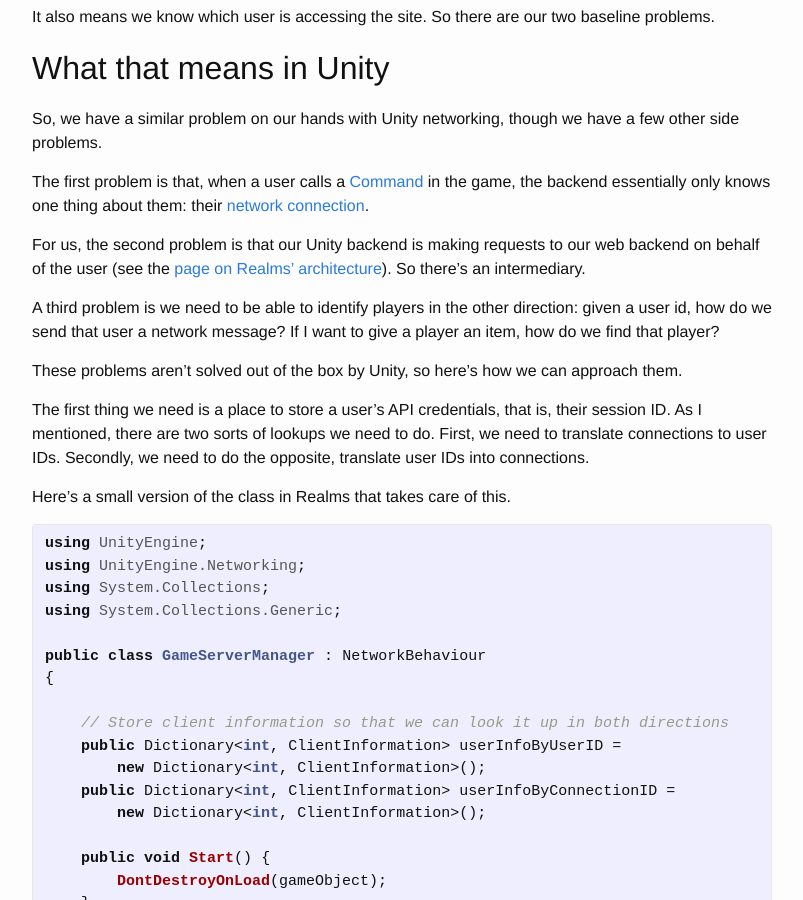
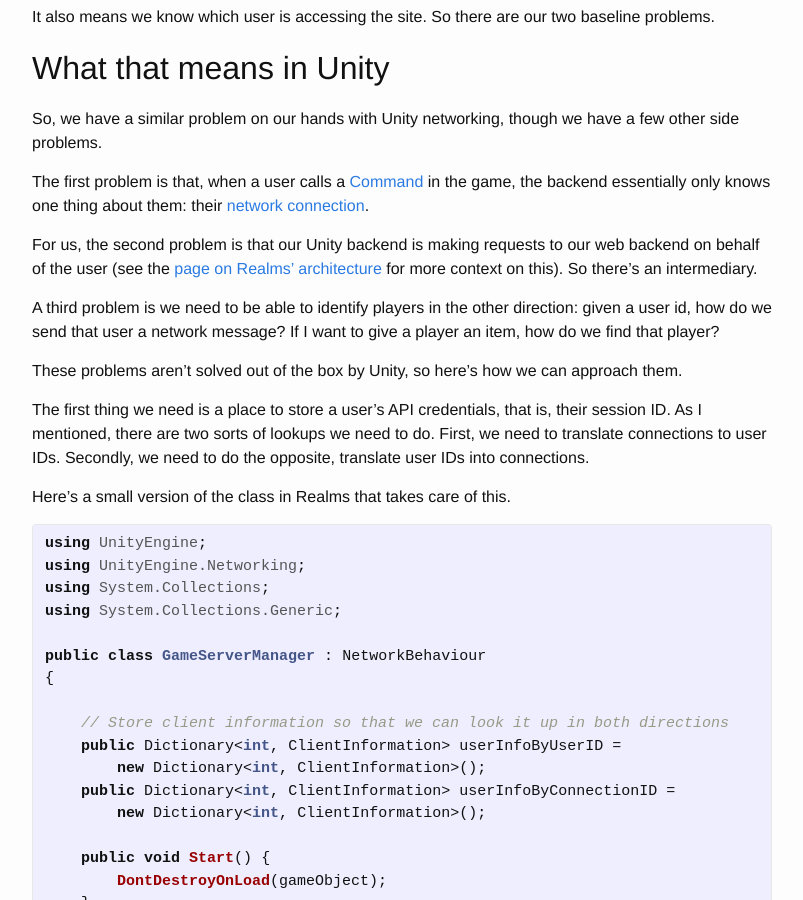
Before and after one commit to bpicolo/realms, a Jekyll site: the page built from _posts/2016-11-17-login-for-networked-games.markdown, in a window 1280 px wide and 900 px high, scrolled down 1479 px. Shown: the whole window, without its empty margins (238-1041 px from the left). Built offline with Jekyll 4.4.1, drawn with Linux system fonts in a browser that asks for light colours; comment, search, counter and statistics services are not loaded.

Commit message:
Small improvement to text

```diff
--- a/_posts/2016-11-17-login-for-networked-games.markdown
+++ b/_posts/2016-11-17-login-for-networked-games.markdown
@@ -59,7 +59,7 @@ The first problem is that, when a user calls a [Command] in the game, the backen
 essentially only knows one thing about them: their [network connection].
 
 For us, the second problem is that our Unity backend is making requests to our web
-backend on behalf of the user (see the [page on Realms' architecture]({{ site.baseurl }}{% post_url 2016-11-16-game-architecture %})). So there's an intermediary.
+backend on behalf of the user (see the [page on Realms' architecture]({{ site.baseurl }}{% post_url 2016-11-16-game-architecture %}) for more context on this). So there's an intermediary.
 
 A third problem is we need to be able to identify players in the other direction:
 given a user id, how do we send that user a network message? If I want to give a player
```
